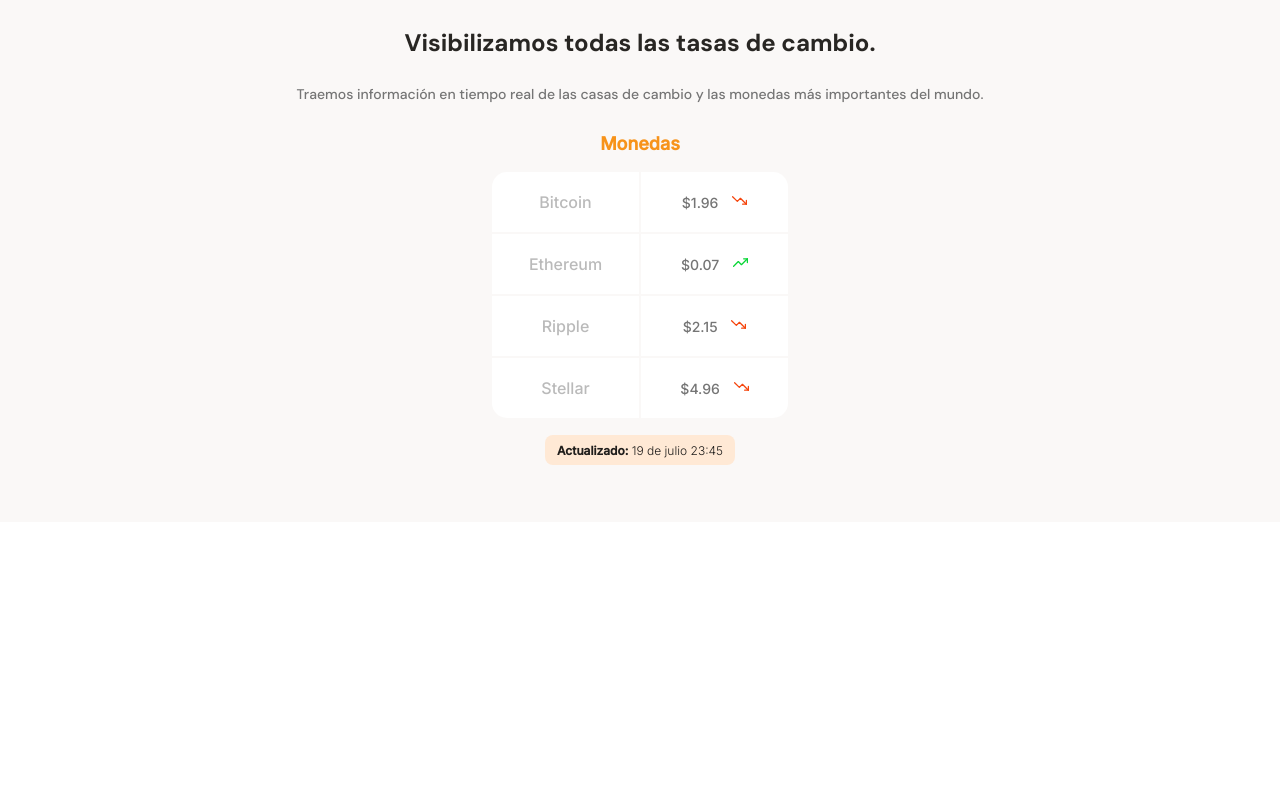
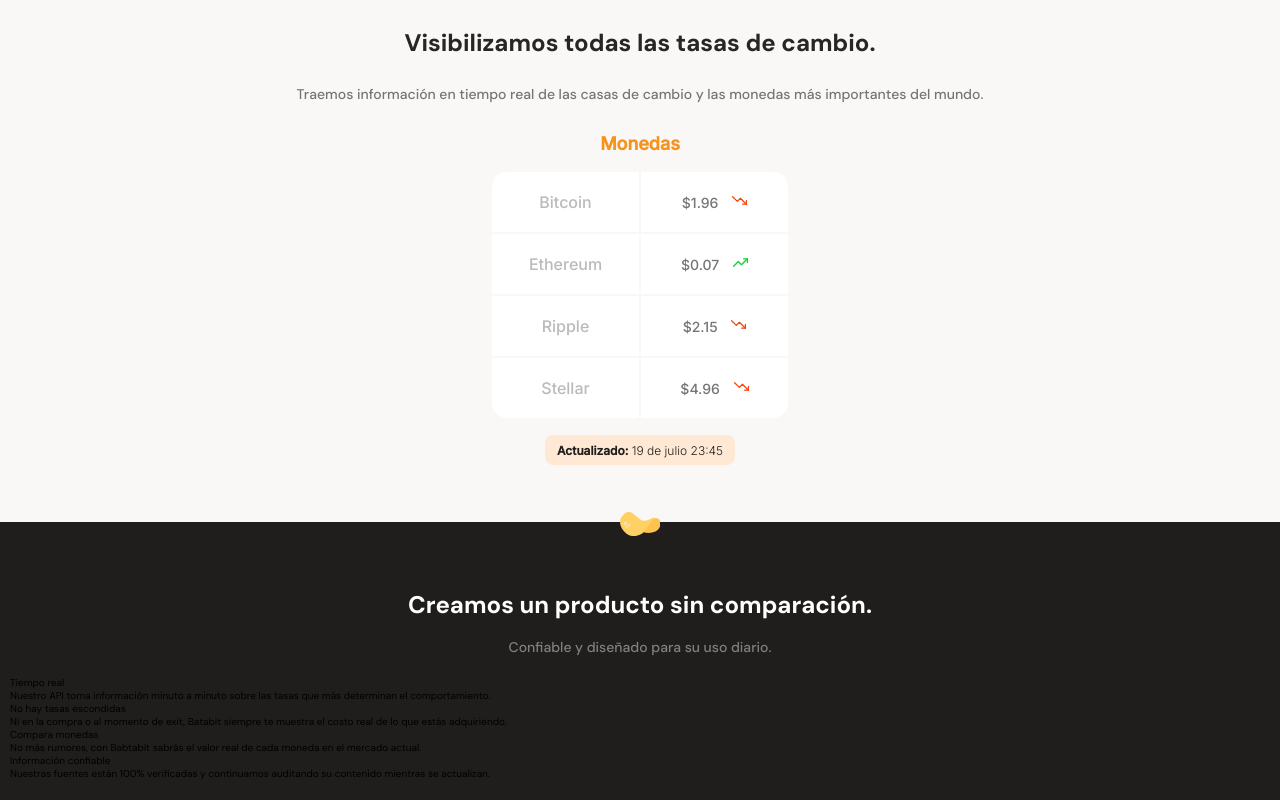
Before and after one commit to alejoWeb/mobileFirst, a plain HTML site: page index.html in a window 1280 px wide. Shown: the part 634-1434 px from the top of the page. Before the commit the page ends 1156 px from the top, so only its background shows below. Drawn offline with Linux system fonts and the light colour scheme.

Commit message:
applying styles to Cards Section

```diff
--- a/index.html
+++ b/index.html
@@ -53,7 +53,35 @@
         </div>
       </section>
     </section>
-    <section></section>
+    <section class="main-product-detail">
+      <span class="product-detail--batata-logo"></span>
+      <div class="product-detail--title">
+        <h2>Creamos un producto sin comparación.</h2>
+        <p>Confiable y diseñado para su uso diario.</p>
+      </div>
+      <section class="product-cards--container">
+        <article class="product-detail--card">
+          <span></span>
+          <p class="product--card-title">Tiempo real</p>
+          <p class="product--card-body">Nuestro API toma información minuto a minuto sobre las tasas que más determinan el comportamiento.</p>
+        </article>
+        <article class="product-detail--card">
+          <span></span>
+          <p class="product--card-title">No hay tasas escondidas</p>
+          <p class="product--card-body">Ni en la compra o al momento de exit, Batabit siempre te muestra el costo real de lo que estás adquiriendo.</p>
+        </article>
+        <article class="product-detail--card">
+          <span></span>
+          <p class="product--card-title">Compara monedas</p>
+          <p class="product--card-body">No más rumores, con Babtabit sabrás el valor real de cada moneda en el mercado actual.</p>
+        </article>
+        <article class="product-detail--card">
+          <span class="clock"></span>
+          <p class="product--card-title">Información confiable</p>
+          <p class="product--card-body">Nuestras fuentes están 100% verificadas y continuamos auditando su contenido mientras se actualizan.</p>
+        </article>
+      </section>
+    </section>
     <section></section>
     <section></section>
   </main>
--- a/styles.css
+++ b/styles.css
@@ -100,6 +100,8 @@ main {
   height: auto;
   background-color: var(--off-white);
 }
+
+/* Tables Section  */
 
 .main-exchange-container {
   width: 100%;
@@ -236,3 +238,47 @@ main {
   height: 1.5rem;
   color: var(--warm-black);
 }
+
+/* Cards Section  */
+
+.main-product-detail {
+  position: relative;
+  width: 100%;
+  min-width: 320px;
+  height: auto;
+  padding: 20px 10px;
+  background-color: var(--warm-black);
+}
+
+.product-detail--batata-logo {
+  position: absolute;
+  width: 40px;
+  height: 25px;
+  top: -10px;
+  left: calc(50% - 20px);
+  background-image: url('./assets/icons/papa.svg');
+}
+
+.product-detail--title {
+  width: 90%;
+  min-width: 288px;
+  height: auto;
+  margin: 0 auto;
+  margin-top: 50px;
+  text-align: center;
+}
+.product-detail--title h2 {
+  margin-bottom: 20px;
+  font-size: 2.4rem;
+  font-weight: bold;
+  line-height: 2.6rem;
+  color: var(--just-white);
+}
+
+.product-detail--title p {
+  margin-bottom: 20px;
+  font-size: 1.4rem;
+  font-weight: 500;
+  line-height: 1.8rem;
+  color: #808080;
+}
```
